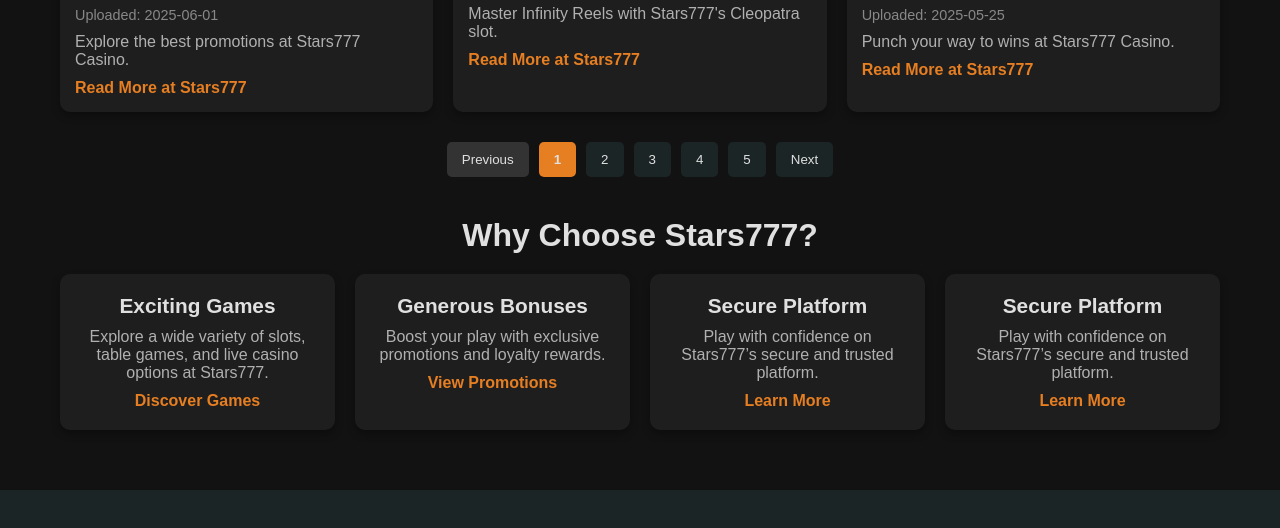
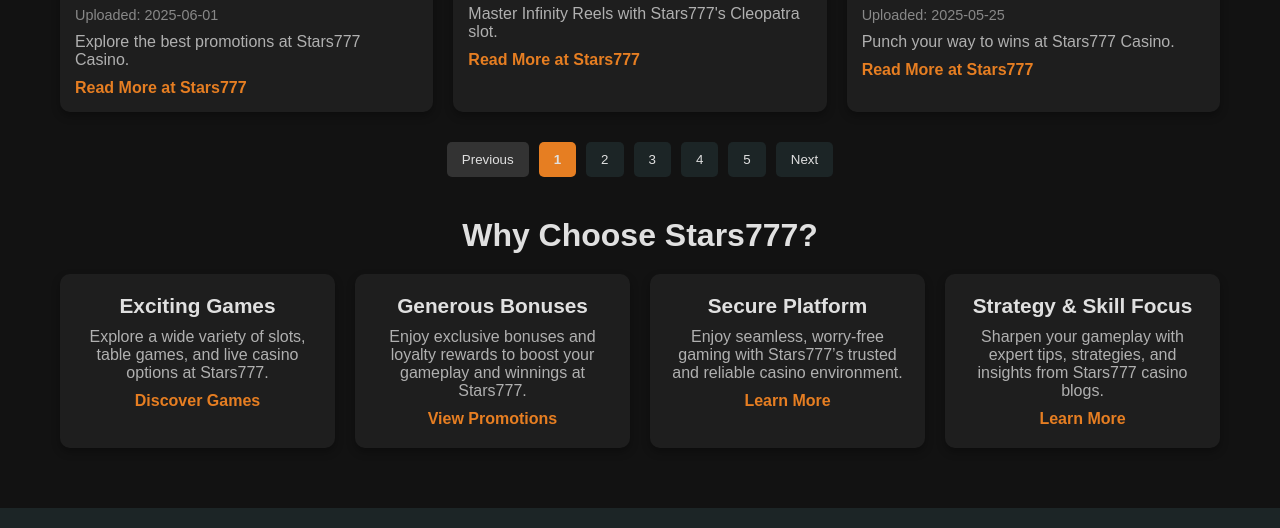
Before and after one commit to Ra1chin/Stars777-Casino-Blogs, a plain HTML site: page index.html in a window 1280 px wide. Shown: the part 1232-1760 px from the top of the page. Drawn offline with Linux system fonts and the light colour scheme.

Commit message:
Update index.html

```diff
--- a/index.html
+++ b/index.html
@@ -74,17 +74,17 @@
                 </div>
                 <div class="content-card">
                     <h3>Generous Bonuses</h3>
-                    <p>Boost your play with exclusive promotions and loyalty rewards.</p>
+                    <p>Enjoy exclusive bonuses and loyalty rewards to boost your gameplay and winnings at Stars777.</p>
                     <a href="https://stars777.org/promotions/" target="_blank">View Promotions</a>
                 </div>
                 <div class="content-card">
                     <h3>Secure Platform</h3>
-                    <p>Play with confidence on Stars777’s secure and trusted platform.</p>
+                    <p>Enjoy seamless, worry-free gaming with Stars777’s trusted and reliable casino environment.</p>
                     <a href="https://stars777.org/stars777-privacy-policy/" target="_blank">Learn More</a>
                 </div>
                 <div class="content-card">
-                    <h3>Secure Platform</h3>
-                    <p>Play with confidence on Stars777’s secure and trusted platform.</p>
+                    <h3>Strategy & Skill Focus</h3>
+                    <p>Sharpen your gameplay with expert tips, strategies, and insights from Stars777 casino blogs.</p>
                     <a href="https://stars777.org/stars777-privacy-policy/" target="_blank">Learn More</a>
                 </div>
             </div>
```
